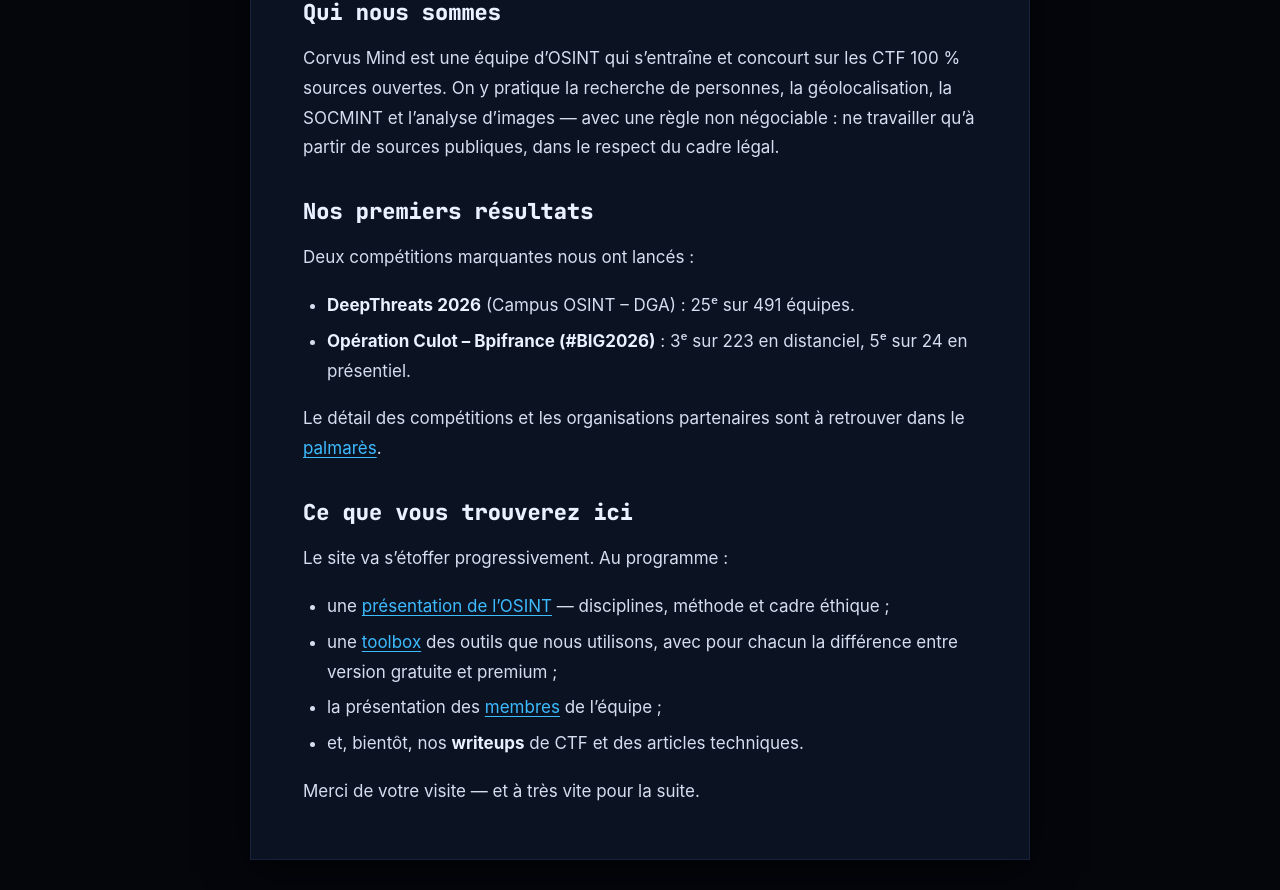
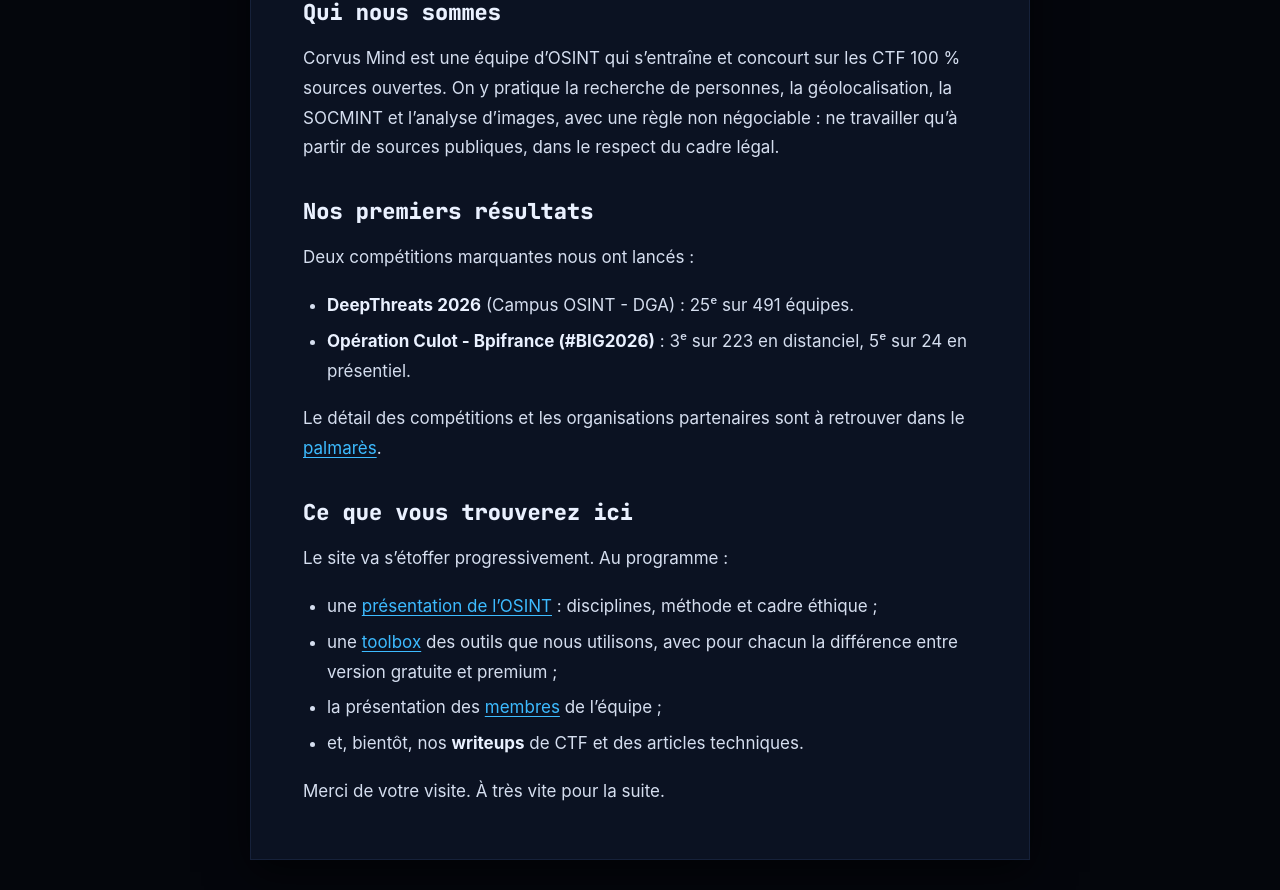
Before and after one commit to shsh-commits/corvusmind, a Jekyll site: the page built from _posts/2026-10-08-lancement-du-site.md, in a window 1280 px wide and 1400 px high. Shown: the part 427-1317 px from the top of the window. Built offline with Jekyll 4.4.1, drawn with Linux system fonts in a browser that asks for light colours.

Commit message:
Textes : suppression des tirets longs, formulation plus naturelle

```diff
--- a/_posts/2026-10-08-lancement-du-site.md
+++ b/_posts/2026-10-08-lancement-du-site.md
@@ -8,14 +8,14 @@
 
 ## Qui nous sommes
 
-Corvus Mind est une équipe d'OSINT qui s'entraîne et concourt sur les CTF 100 % sources ouvertes. On y pratique la recherche de personnes, la géolocalisation, la SOCMINT et l'analyse d'images — avec une règle non négociable : ne travailler qu'à partir de sources publiques, dans le respect du cadre légal.
+Corvus Mind est une équipe d'OSINT qui s'entraîne et concourt sur les CTF 100 % sources ouvertes. On y pratique la recherche de personnes, la géolocalisation, la SOCMINT et l'analyse d'images, avec une règle non négociable : ne travailler qu'à partir de sources publiques, dans le respect du cadre légal.
 
 ## Nos premiers résultats
 
 Deux compétitions marquantes nous ont lancés :
 
-- **DeepThreats 2026** (Campus OSINT – DGA) : 25ᵉ sur 491 équipes.
-- **Opération Culot – Bpifrance (#BIG2026)** : 3ᵉ sur 223 en distanciel, 5ᵉ sur 24 en présentiel.
+- **DeepThreats 2026** (Campus OSINT - DGA) : 25ᵉ sur 491 équipes.
+- **Opération Culot - Bpifrance (#BIG2026)** : 3ᵉ sur 223 en distanciel, 5ᵉ sur 24 en présentiel.
 
 Le détail des compétitions et les organisations partenaires sont à retrouver dans le [palmarès]({{ '/#palmares' | relative_url }}).
 
@@ -23,9 +23,9 @@
 
 Le site va s'étoffer progressivement. Au programme :
 
-- une [présentation de l'OSINT]({{ '/osint/' | relative_url }}) — disciplines, méthode et cadre éthique ;
+- une [présentation de l'OSINT]({{ '/osint/' | relative_url }}) : disciplines, méthode et cadre éthique ;
 - une [toolbox]({{ '/toolbox/' | relative_url }}) des outils que nous utilisons, avec pour chacun la différence entre version gratuite et premium ;
 - la présentation des [membres]({{ '/#membres' | relative_url }}) de l'équipe ;
 - et, bientôt, nos **writeups** de CTF et des articles techniques.
 
-Merci de votre visite — et à très vite pour la suite.
+Merci de votre visite. À très vite pour la suite.
--- a/osint.html
+++ b/osint.html
@@ -7,7 +7,7 @@
 <section class="sec osint-hero">
   <p class="k">RENSEIGNEMENT EN SOURCES OUVERTES</p>
   <h1 class="osint-title">L'OSINT</h1>
-  <p class="lead">L'<strong>OSINT</strong> (<em>Open Source INTelligence</em>) est l'art de collecter, recouper et analyser de l'information <strong>publiquement accessible</strong> pour répondre à une question. Pas de piratage, pas d'intrusion : uniquement ce que n'importe qui peut consulter légalement — mais lu avec méthode.</p>
+  <p class="lead">L'<strong>OSINT</strong> (<em>Open Source INTelligence</em>) est l'art de collecter, recouper et analyser de l'information <strong>publiquement accessible</strong> pour répondre à une question. Pas de piratage, pas d'intrusion : uniquement ce que n'importe qui peut consulter légalement, mais lu avec méthode.</p>
   <div class="btns">
     <a class="btn" href="{{ '/toolbox/' | relative_url }}">Voir la toolbox</a>
     <a class="btn ghost" href="{{ '/#palmares' | relative_url }}">Nos résultats</a>
@@ -17,7 +17,7 @@
 <section class="sec">
   <p class="k">LE PRINCIPE</p>
   <h2>Transformer du public en renseignement</h2>
-  <p class="lead osint-wide">Une donnée seule ne vaut rien. L'OSINT consiste à assembler des fragments épars — une photo, un pseudo, une date, un nom de domaine — jusqu'à ce qu'ils racontent quelque chose de vérifiable. Trois règles guident tout le travail :</p>
+  <p class="lead osint-wide">Une donnée seule ne vaut rien. L'OSINT consiste à assembler des fragments épars (une photo, un pseudo, une date, un nom de domaine) jusqu'à ce qu'ils racontent quelque chose de vérifiable. Trois règles guident tout le travail :</p>
   <div class="grid osint-rules">
     <article class="card">
       <div class="ic-wrap">
@@ -123,6 +123,6 @@
 <section class="sec osint-cta">
   <p class="k">PASSER À LA PRATIQUE</p>
   <h2>La boîte à outils</h2>
-  <p class="lead osint-wide">Chaque discipline a ses outils. Nous avons rassemblé les plus utiles — avec, pour chacun, ce que la version gratuite permet et ce que le premium débloque.</p>
+  <p class="lead osint-wide">Chaque discipline a ses outils. Nous avons rassemblé les plus utiles, avec pour chacun ce que la version gratuite permet et ce que le premium débloque.</p>
   <div class="btns"><a class="btn" href="{{ '/toolbox/' | relative_url }}">Ouvrir la toolbox</a></div>
 </section>
--- a/toolbox.html
+++ b/toolbox.html
@@ -7,7 +7,7 @@
 <section class="sec tb-intro">
   <p class="k">BOÎTE À OUTILS</p>
   <h1 class="osint-title">Toolbox OSINT</h1>
-  <p class="lead">Une sélection d'outils réellement utiles, classés par usage. Pour chacun : à quoi il sert, et — quand c'est un service payant — <strong>ce que la version gratuite permet</strong> face à ce que le premium débloque.</p>
+  <p class="lead">Une sélection d'outils réellement utiles, classés par usage. Pour chacun : à quoi il sert, et, quand c'est un service payant, <strong>ce que la version gratuite permet</strong> face à ce que le premium débloque.</p>
   <div class="legend">
     <span class="tier free">Gratuit</span>
     <span class="tier oss">Open source</span>
```
Also changed, not shown: _members/membre-2.md (+1 -1 lines), README.md.
